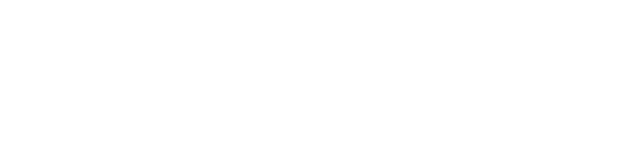
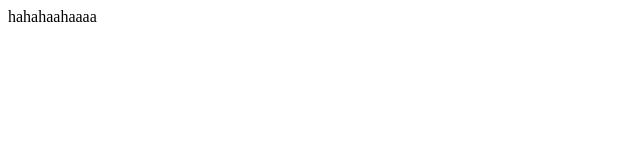
Before and after one commit to tobcreate19/webprogrammierung, a plain HTML site: page index.html in a window 1280 px wide. Shown: the whole page, without its empty margins (0-640 px from the left). Drawn offline with Linux system fonts and the light colour scheme.

Commit message:
Update index.html

```diff
--- a/index.html
+++ b/index.html
@@ -1,4 +1,4 @@
 <!doctype html>
 <html>
-
+  hahahaahaaaa
 </html>
```
